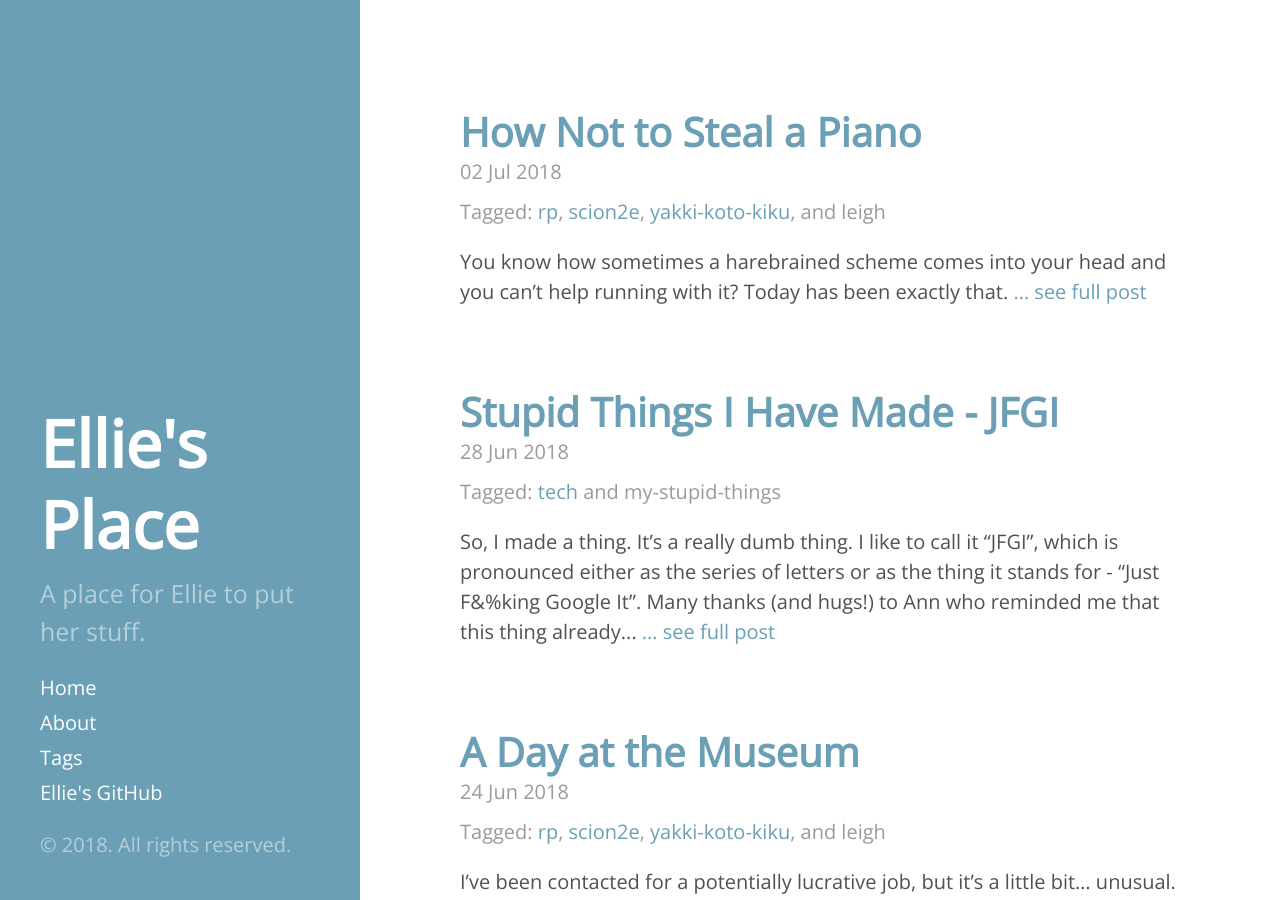
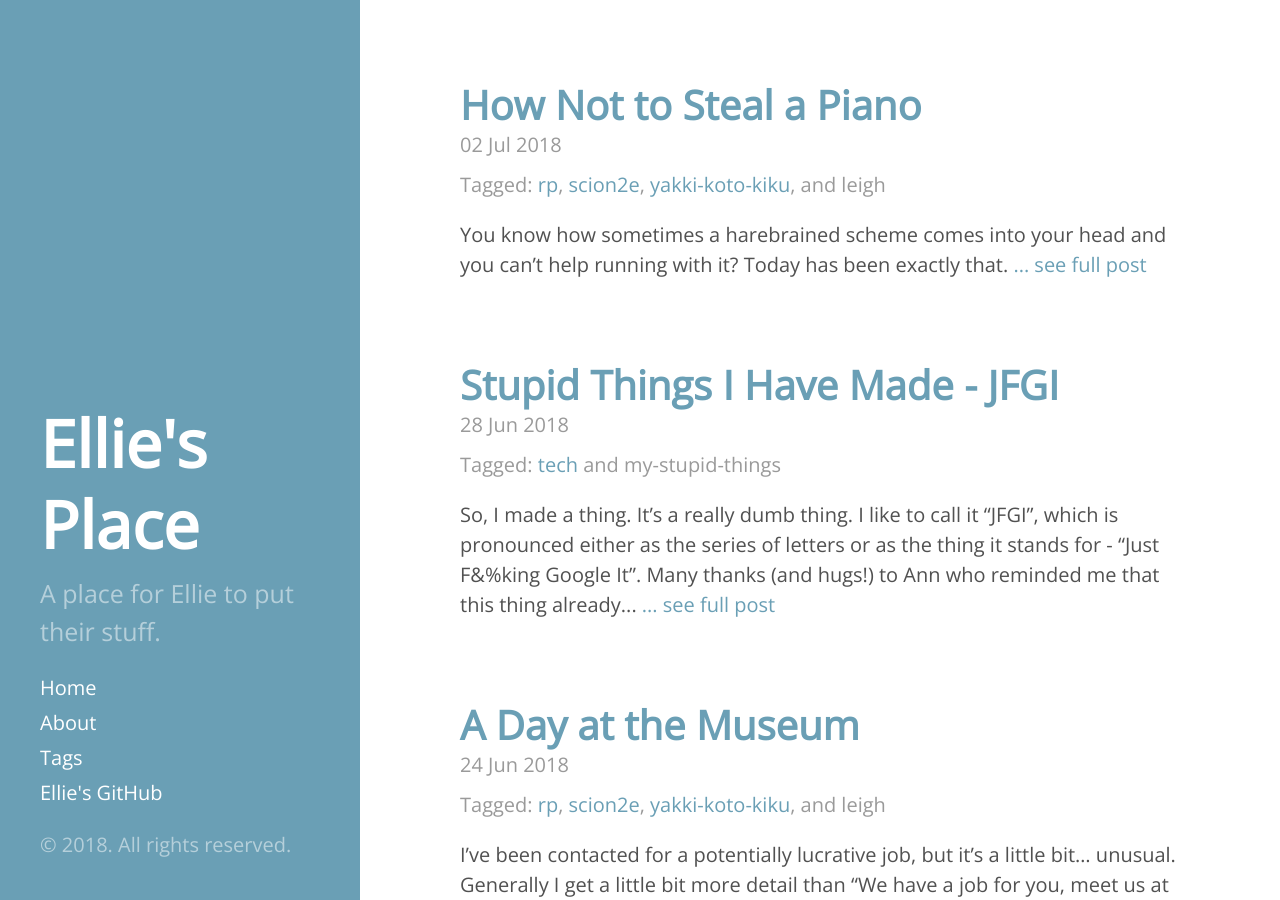
Before and after one commit to eltariel/eltariel.github.io, a Jekyll site: the page built from index.html, in a window 1280 px wide and 900 px high. Built offline with Jekyll 4.4.1, drawn with Linux system fonts in a browser that asks for light colours; the list of posts is cut into pages by our own code.

Commit message:
removing baseurl thingy from index page (oops)

```diff
--- a/_config.yml
+++ b/_config.yml
@@ -23,13 +23,13 @@ permalink:        pretty
 # Setup
 title:            "Ellie's Place"
 tagline:          'Just a place'
-description:      'A place for Ellie to put her stuff.'
+description:      'A place for Ellie to put their stuff.'
 url:              https://eltariel.com
 baseurl:
 
 author:
   name:           'Ellie Tomkins'
-  url:            http://eltariel.com
+  url:            https://eltariel.com
 
 paginate:         5
 
--- a/index.html
+++ b/index.html
@@ -3,7 +3,6 @@ layout: default
 title: Home
 ---
 
-<h1>{{ site.baseurl }}</h1>
 <div class="posts">
   {% for post in paginator.posts %}
   <div class="post">
```
